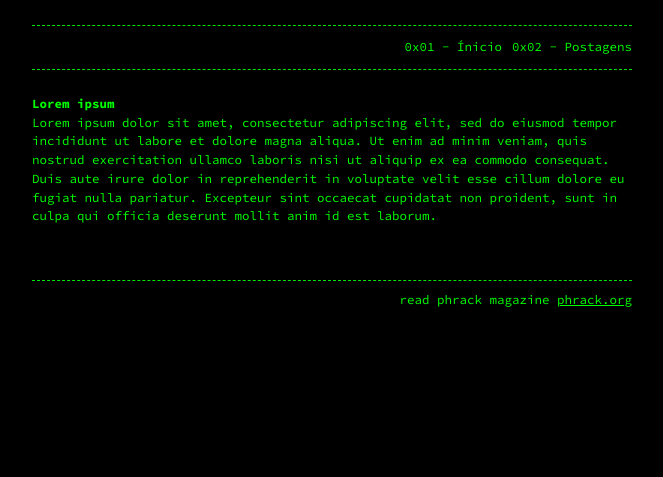
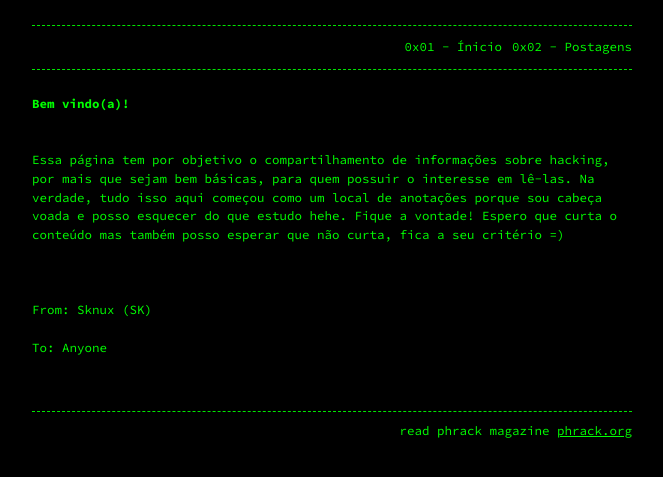
Before and after one commit to sknux/n00blog, a Jekyll site: the page built from index.md, in a window 1280 px wide. Shown: the top 477 px of the page, without its empty margins (308-971 px from the left). Built offline with Jekyll 4.4.1, drawn with Linux system fonts in a browser that asks for light colours.

Commit message:
Update index.md

```diff
--- a/index.md
+++ b/index.md
@@ -4,6 +4,9 @@ layout: home
 permalink: /
 ---
 
-# Lorem ipsum
-
-Lorem ipsum dolor sit amet, consectetur adipiscing elit, sed do eiusmod tempor incididunt ut labore et dolore magna aliqua. Ut enim ad minim veniam, quis nostrud exercitation ullamco laboris nisi ut aliquip ex ea commodo consequat. Duis aute irure dolor in reprehenderit in voluptate velit esse cillum dolore eu fugiat nulla pariatur. Excepteur sint occaecat cupidatat non proident, sunt in culpa qui officia deserunt mollit anim id est laborum.
+### Bem vindo(a)!
+<br>
+Essa página tem por objetivo o compartilhamento de informações sobre hacking, por mais que sejam bem básicas, para quem possuir o interesse em lê-las. Na verdade, tudo isso aqui começou como um local de anotações porque sou cabeça voada e posso esquecer do que estudo hehe. Fique a vontade! Espero que curta o conteúdo mas também posso esperar que não curta, fica a seu critério =)
+<br>
+<br>From: Sknux (SK)<br>
+To: Anyone
```
